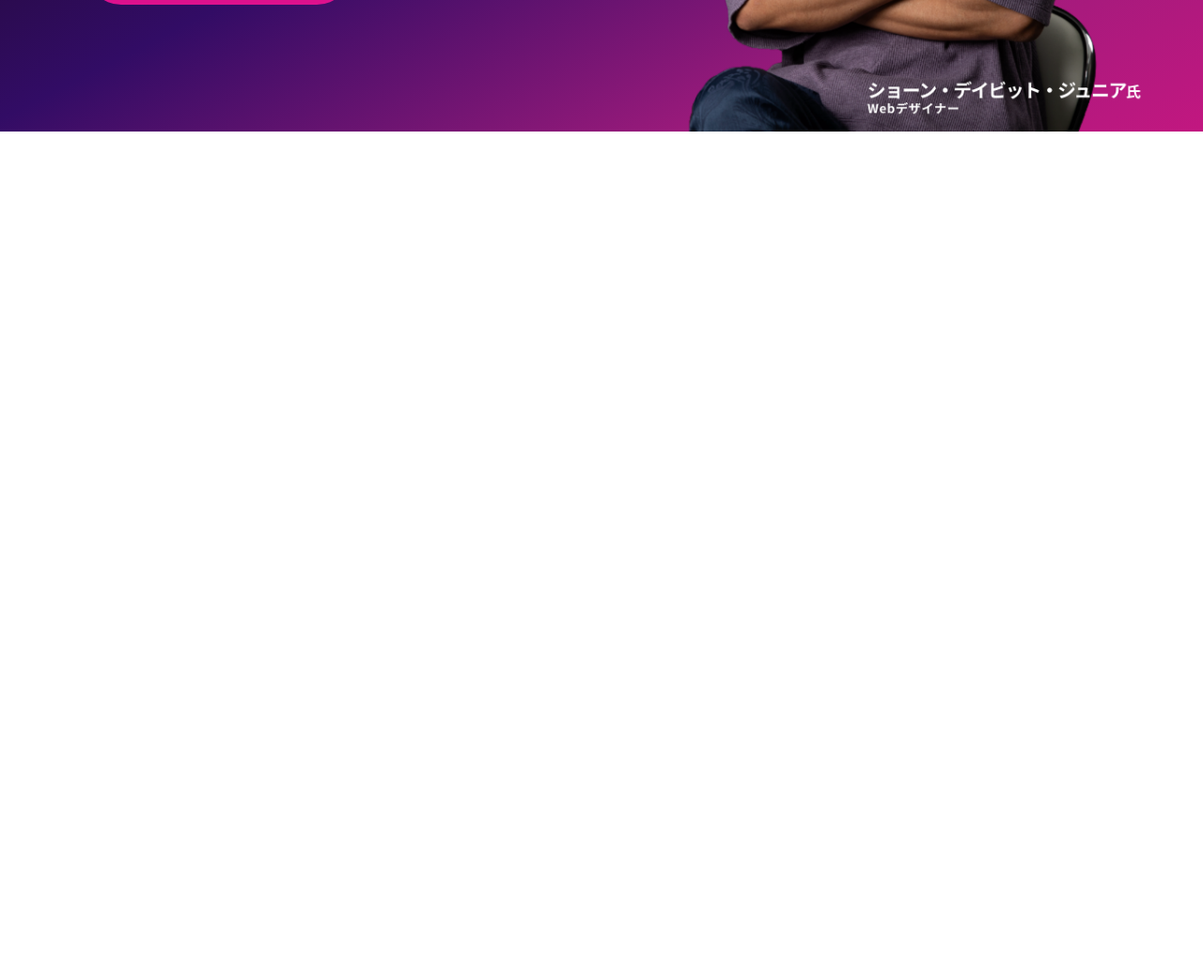
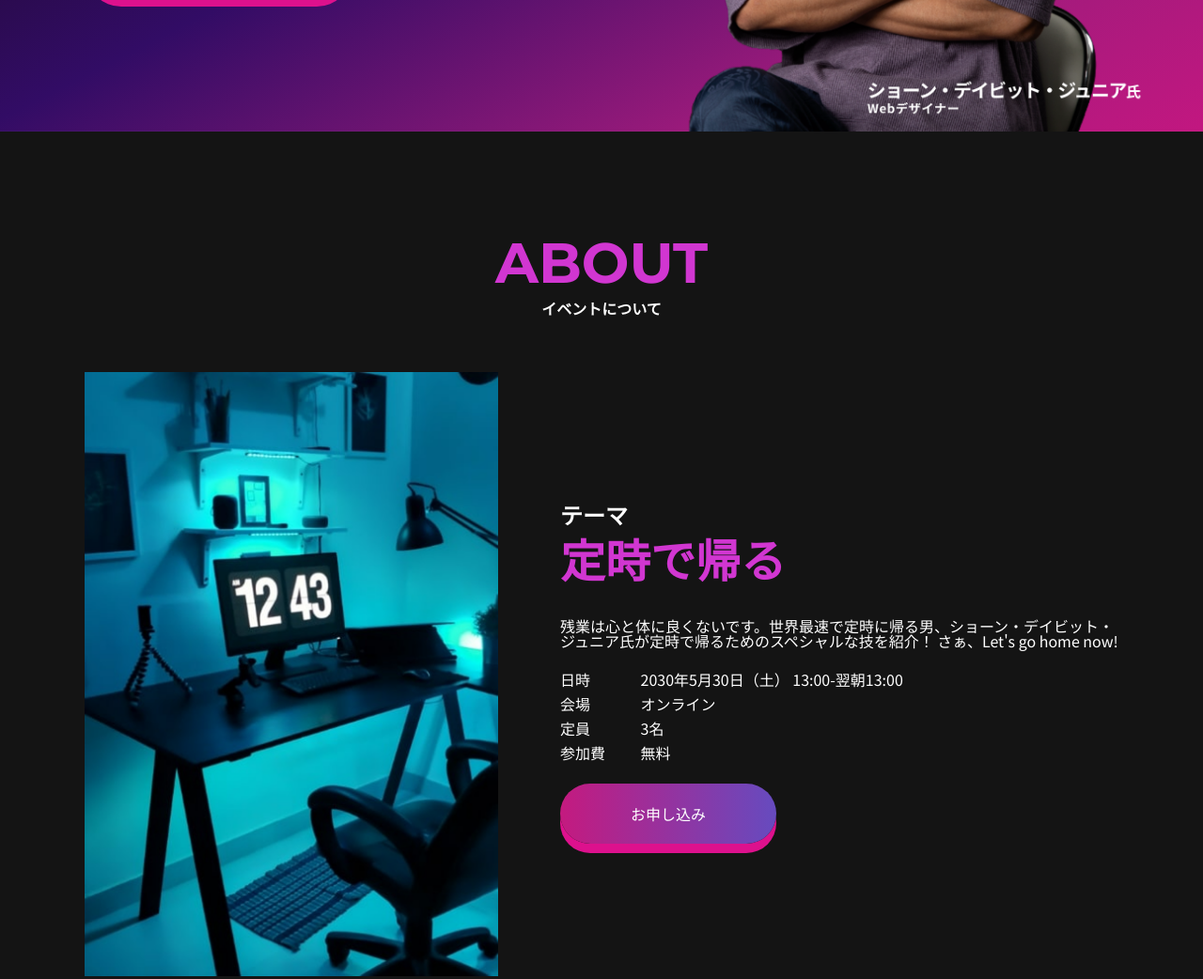
Before and after one commit to Narui-Tomoka/-WDC-, a website built with Vite: page index.html in a window 1280 px wide. Shown: the part 516-1558 px from the top of the page at 94% size. Before the commit the page ends 800 px from the top, so only its background shows below. Built offline with nearby package versions, Linux system fonts and the light colour scheme.

Commit message:
section about作成。clampの値を推奨値計算ツールを用いて修正

```diff
--- a/index.html
+++ b/index.html
@@ -1,4 +1,4 @@
-<!DOCTYPE html>
+<!doctype html>
 <html lang="ja">
   <head>
     <meta charset="UTF-8" />
@@ -38,7 +38,40 @@
         <img src="src/images/mv.png" alt="ショーンの画像" />
       </div>
     </section>
-    <section id="about" class="about"></section>
+    <section id="about" class="about">
+      <div class="inner">
+        <h2 class="about__title">
+          <span class="en section-title">ABOUT</span>
+          <span class="section-subtitle">イベントについて</span>
+        </h2>
+        <div class="about__container l-menu">
+          <div class="about__img-area">
+            <img src="./src/images/about.png" alt="" />
+          </div>
+          <div class="about__text-area">
+            <h3 class="about__subtitle">
+              <span class="about__subtitle-label">テーマ</span>
+              <span class="about__subtitle-main">定時で帰る</span>
+            </h3>
+            <p class="about__text">
+              残業は心と体に良くないです。世界最速で定時に帰る男、ショーン・デイビット・ジュニア氏が定時で帰るためのスペシャルな技を紹介！
+              さぁ、Let's go home now!
+            </p>
+            <dl class="about__info">
+              <dt>日時</dt>
+              <dd>2030年5月30日（土） 13:00-翌朝13:00</dd>
+              <dt>会場</dt>
+              <dd>オンライン</dd>
+              <dt>定員</dt>
+              <dd>3名</dd>
+              <dt>参加費</dt>
+              <dd>無料</dd>
+            </dl>
+            <a href="#" class="about__btn"> お申し込み </a>
+          </div>
+        </div>
+      </div>
+    </section>
     <section id="speaker" class="speaker"></section>
     <section id="session" class="session"></section>
     <section id="registor" class="registor"></section>
--- a/src/styles/base/_helpers.scss
+++ b/src/styles/base/_helpers.scss
@@ -23,3 +23,11 @@
 }
 
 // noto-sans-jpはbodyに指定
+
+// 幅制限用
+// コンテンツ幅1100pxを保証するためここにはpaddingは記載しない
+.inner {
+  margin: 0 auto;
+  width: 1100px;
+  max-width: 100%;
+}
--- a/src/styles/base/_root.scss
+++ b/src/styles/base/_root.scss
@@ -1,10 +1,17 @@
 // サイト全体の「ルール」（このサイトではこうする）を:rootに置く
 // 一度きりの演出用ならセレクタに直書きでOKだが再利用する可能性があればCSS変数にしておく
 
+// font-sizeはレスポンシブ対応も想定しclamp()で指定
+// 自動計算ツール：https://min-max-calculator.9elements.com/?16
+// remで算出。viewport 375~1100pxで計算
+// 最小フォントサイズは1.4rem（モバイルサイズの本文で14~16pxのサイトが多いため）
 :root {
-  --fz36: clamp(1.4rem, 2.6vw, 3.6rem);
-  --fz26: clamp(1.4rem, 3vw, 2.6rem);
-  --fz24: clamp(1.4rem, 2.2vw, 2.4rem);
-  --fv18: clamp(1rem, 2vw, 1.8rem);
-  --fz16: clamp(1rem, 2vw, 1.6rem);
+  --fz60: clamp(2.4rem, 0.563rem + 7.84vw, 6rem);
+  --fz48: clamp(2.2rem, 0.873rem + 5.66vw, 4.8rem);
+  --fz36: clamp(2rem, 1.184rem + 3.48vw, 3.6rem);
+  --fz26: clamp(2rem, 1.694rem + 1.31vw, 2.6rem);
+  --fz24: clamp(1.8rem, 1.494rem + 1.31vw, 2.4rem);
+  --fz20: clamp(1.6rem, 1.396rem + 0.87vw, 2rem);
+  --fv18: clamp(1.6rem, 1.498rem + 0.44vw, 1.8rem);
+  --fz16: clamp(1.4rem, 1.298rem + 0.44vw, 1.6rem);
 }
--- /dev/null
+++ b/src/styles/components/_headings.scss
@@ -0,0 +1,17 @@
+// section-titleなどのタイトル群のスタイル
+@use "../base/variables" as vars;
+
+.section-title {
+  font-size: var(--fz60);
+  color: vars.$color-main;
+  text-align: center;
+  font-weight: bold;
+}
+
+.section-subtitle {
+  font-size: -var(--fz20);
+  color: #fff;
+  text-align: center;
+  font-weight: bold;
+  margin-top: 1rem;
+}
--- a/src/styles/components/_index.scss
+++ b/src/styles/components/_index.scss
@@ -1,2 +1,3 @@
 @forward "./buttons";
 @forward "./menu";
+@forward "./headings";
--- a/src/styles/layout/_layout.scss
+++ b/src/styles/layout/_layout.scss
@@ -14,3 +14,7 @@
   justify-content: space-between;
   align-items: center;
 }
+
+.l-center {
+  text-align: center;
+}
--- a/src/styles/pages/_home.scss
+++ b/src/styles/pages/_home.scss
@@ -94,4 +94,71 @@
     width: 41%;
     z-index: 5;
   }
+  // section about
+  .about {
+    padding-top: 110px;
+    padding-bottom: 110px;
+    // ↓画面幅が小さくなった時にコンテンツが画面端にくっつかない設定
+    padding-inline: max(16px, calc((100% - 1100px) / 2));
+    background-color: #141414;
+    width: 100%;
+  }
+  .about__title span {
+    display: block;
+  }
+  .about__container {
+    margin-top: clamp(3rem, 1.469rem + 6.53vw, 6rem);
+  }
+  .about__img-area {
+    width: 40%;
+    img {
+      max-width: 100%;
+    }
+  }
+  .about__text-area {
+    width: 54%;
+  }
+  .about__subtitle {
+    &-label {
+      font-size: var(--fz24);
+      display: block;
+    }
+    &-main {
+      font-size: var(--fz48);
+      color: vars.$color-main;
+      display: block;
+      margin-top: 1rem;
+    }
+  }
+  .about__text {
+    margin-top: 4rem;
+    font-size: var(--fz18);
+  }
+  .about__info {
+    display: flex;
+    flex-wrap: wrap;
+    width: 100%;
+    dt {
+      width: 14.4%;
+      margin-top: 1rem;
+      &:first-of-type {
+        margin-top: 2.5rem;
+      }
+    }
+    dd {
+      width: 85.4%;
+      margin-top: 1rem;
+      &:first-of-type {
+        margin-top: 2.5rem;
+      }
+    }
+  }
+  .about__btn {
+    @include b.btn-base(23rem);
+    width: clamp(4.8rem, -4.486rem + 39.62vw, 23rem);
+    padding-top: clamp(2rem, 1.796rem + 0.87vw, 2.4rem);
+    padding-bottom: clamp(2rem, 1.796rem + 0.87vw, 2.4rem);
+    font-size: var(--fz18);
+    margin-top: clamp(2rem, 1.745rem + 1.09vw, 2.5rem);
+  }
 }
```
Also changed, not shown: README.md.
